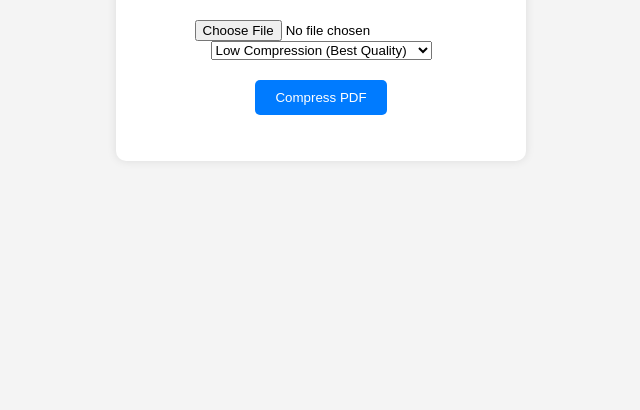
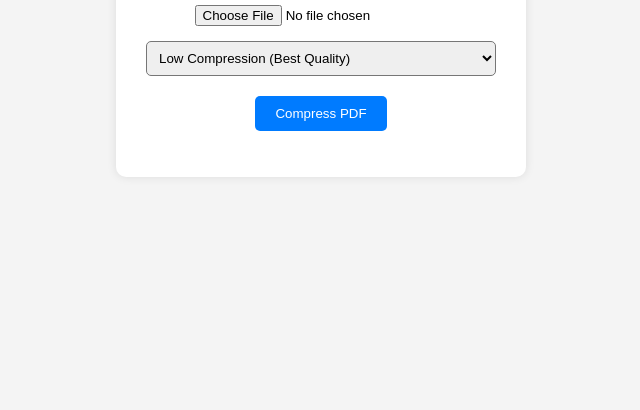
Before and after one commit to RaveFather/qrcodegen, a plain HTML site: page pdfcompressor/index.html in a window 1280 px wide. Shown: the part 390-800 px from the top of the page, without its empty margins (319-959 px from the left). Drawn offline with Linux system fonts and the light colour scheme.

Commit message:
Update style.css

```diff
--- a/pdfcompressor/style.css
+++ b/pdfcompressor/style.css
@@ -30,3 +30,10 @@ button {
 button:hover {
     background: #0056b3;
 }
+
+select {
+    margin-top: 15px;
+    padding: 8px;
+    width: 100%;
+    border-radius: 5px;
+}
```
